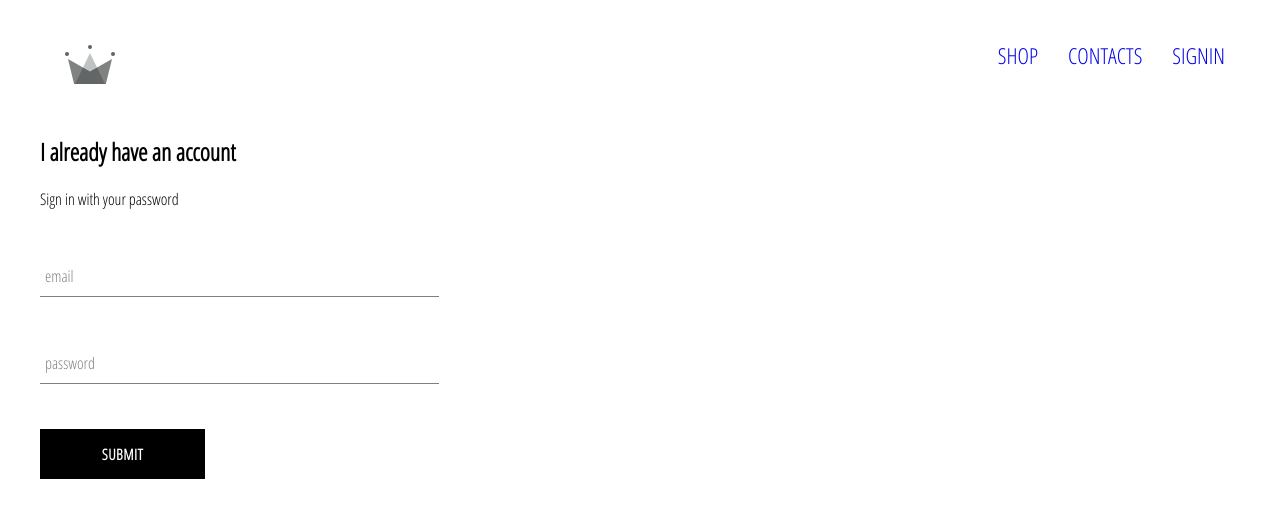
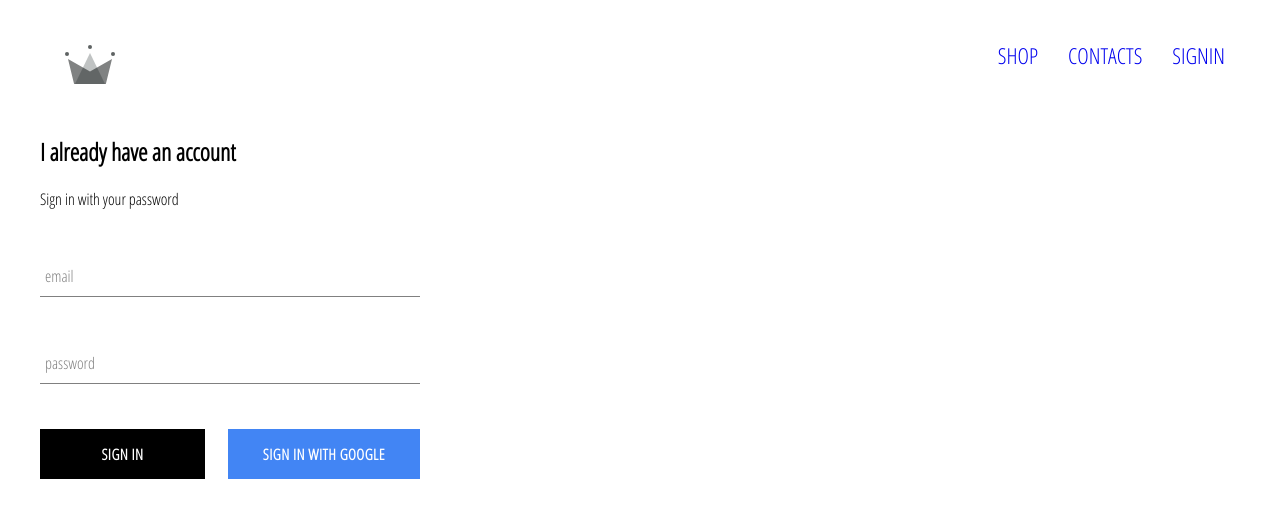
Before and after one commit to IMGarry/clothing-shop-ztm, a React (Create React App) app: page /signin in a window 1280 px wide. Shown: the top 518 px of the page. Built offline with nearby package versions, Linux system fonts and the light colour scheme; no server answers; a web font is replaced by a local one.

Commit message:
integrate firebase DB and sign-in with Google

```diff
--- a/package.json
+++ b/package.json
@@ -6,6 +6,7 @@
     "@testing-library/jest-dom": "^5.11.4",
     "@testing-library/react": "^11.1.0",
     "@testing-library/user-event": "^12.1.10",
+    "firebase": "^9.6.1",
     "node-sass": "4.14.1",
     "react": "^17.0.2",
     "react-dom": "^17.0.2",
--- a/src/App.css
+++ b/src/App.css
@@ -47,3 +47,7 @@
 a{
   text-decoration: none;
 }
+
+* {
+  box-sizing: border-box;
+}
--- a/src/App.js
+++ b/src/App.js
@@ -1,23 +1,47 @@
-import React from 'react'
-import './App.css'
-import HomePage from './pages/homepage/homepage.component'
-import ShopPage from './pages/shop/shop.component'
-import Header from './components/header/header.component'
-import SignInAndSingUpPage from './pages/sign-in-and-sing-up/sign-in-and-sing-up.component'
+import React from "react";
+import "./App.css";
+import HomePage from "./pages/homepage/homepage.component";
+import ShopPage from "./pages/shop/shop.component";
+import Header from "./components/header/header.component";
+import SignInAndSingUpPage from "./pages/sign-in-and-sing-up/sign-in-and-sing-up.component";
+import { auth } from "./firebase/firebase.utils";
 
-import { Route, Routes } from 'react-router-dom'
+import { Route, Routes } from "react-router-dom";
 
-function App() {
+class App extends React.Component {
+  constructor() {
+    super();
+
+    this.state = {
+      currentUser : null
+    }
+  }
+
+  unsubscribeFromAuth = null
+
+  componentDidMount(){
+    this.unsubscribeFromAuth = auth.onAuthStateChanged(user => {
+      this.setState({currentUser:user})
+      console.log(user)
+    })
+
+  } c
+  componentWillUnmount() {
+    this.unsubscribeFromAuth()
+  }
+
+  render() {
     return (
       <div>
-      <Header />
+        <Header currentUser={this.state.currentUser}/>
         <Routes>
           <Route path="/" element={<HomePage />} />
           <Route path="/shop" element={<ShopPage />} />
           <Route path="/signin" element={<SignInAndSingUpPage />} />
         </Routes>
       </div>
-  )
+    );
+  }
 }
 
-export default App
+export default App;
--- a/src/components/custom-button/custom-button.component.jsx
+++ b/src/components/custom-button/custom-button.component.jsx
@@ -1,10 +1,10 @@
 import React from 'react'
 import './custom-button.styles.scss'
 
-const CustomButton  = ({children, ...otherProps}) => {
+const CustomButton  = ({children, isGoogleSignIn, ...otherProps}) => {
     console.log(children)
     return (
-    <button className='custom-button' {...otherProps}>
+    <button className= {`${isGoogleSignIn ? 'google-sign-in' : ''} custom-button`} {...otherProps}>
         {children}
     </button>
     )
--- a/src/components/custom-button/custom-button.styles.scss
+++ b/src/components/custom-button/custom-button.styles.scss
@@ -19,4 +19,15 @@
       color: black;
       border: 1px solid black;
     }
+    &.google-sign-in {
+      background-color: #4285f4;
+      color: white;
+
+
+
+      &:hover {
+        background-color: #357ae8;
+        border: none;
+      }
+    }
   }
--- a/src/components/header/header.component.jsx
+++ b/src/components/header/header.component.jsx
@@ -1,16 +1,16 @@
-import React from 'react'
-import './header.styles.scss'
-import { Link } from 'react-router-dom'
-import { ReactComponent as Logo } from '../../assets/crown.svg'
+import React from "react";
+import "./header.styles.scss";
+import { Link } from "react-router-dom";
+import { auth } from "../../firebase/firebase.utils";
+import { ReactComponent as Logo } from "../../assets/crown.svg";
 
-const Header = () => (
+const Header = ({ currentUser }) => (
   <div className="header">
     <Link to="/" className="logo-container">
       <Logo className="logo" />
     </Link>
 
     <div className="options">
-
       <Link to="/shop" className="option">
         SHOP
       </Link>
@@ -19,12 +19,17 @@
         CONTACTS
       </Link>
 
-      <Link to="/signin" className="option">
-        SIGNIN
-      </Link>
-
+      {currentUser ? (
+        <div className="option" onClick={() => auth.signOut()}>
+          SIGN OUT
+        </div>
+      ) : (
+        <Link to="/signin" className="option">
+          SIGNIN
+        </Link>
+      )}
     </div>
   </div>
-)
+);
 
-export default Header
+export default Header;
--- a/src/components/header/header.styles.scss
+++ b/src/components/header/header.styles.scss
@@ -21,6 +21,7 @@
     .option {
       padding: 10px 15px;
       font-size: 22px;
+      cursor: pointer;
     }
   }
 }
--- a/src/components/sing-in/sign-in.component.jsx
+++ b/src/components/sing-in/sign-in.component.jsx
@@ -1,8 +1,10 @@
 import React from "react";
-import './sign-in.styles.scss';
+import "./sign-in.styles.scss";
 
 import FormInput from "../form-input/form-input.component";
 import CustomButton from "../custom-button/custom-button.component";
+import { signInWithGoogle } from "../../firebase/firebase.utils";
+
 class SignIn extends React.Component {
   constructor(props) {
     super(props);
@@ -31,25 +33,29 @@
         <span>Sign in with your password</span>
 
         <form onSubmit={this.handleSubmit}>
-        <FormInput
-            name='email'
-            type='email'
+          <FormInput
+            name="email"
+            type="email"
             handleChange={this.handleChange}
             value={this.state.email}
-            label='email'
-            required
+            label="email"
           />
           <FormInput
-            name='password'
-            type='password'
+            name="password"
+            type="password"
             value={this.state.password}
             handleChange={this.handleChange}
-            label='password'
-            required
+            label="password"
           />
           {/* <label htmlFor="password">Password</label> */}
-
-          <CustomButton name="submit" type="submit" value="Submit Form">Submit</CustomButton>
+          <div className="buttons">
+            <CustomButton name="submit" type="submit" value="Submit Form">
+              Sign In
+            </CustomButton>
+            <CustomButton onClick={signInWithGoogle} isGoogleSignIn>
+              Sign in with Google
+            </CustomButton>
+          </div>
         </form>
       </div>
     );
--- a/src/components/sing-in/sign-in.styles.scss
+++ b/src/components/sing-in/sign-in.styles.scss
@@ -1,5 +1,15 @@
 .sign-in {
-  width: 30vw;
+  width: 380px;
   display: flex;
   flex-direction: column;
 }
+
+.title {
+  margin: 10px 0;
+}
+
+
+.buttons {
+  display: flex;
+  justify-content: space-between;
+}
--- /dev/null
+++ b/src/firebase/firebase.utils.js
@@ -0,0 +1,25 @@
+import firebase from "firebase/compat/app";
+import "firebase/compat/firestore";
+import "firebase/compat/auth";
+
+const config = {
+  apiKey: "AIzaSyCbRya0_1BMfnbUNBmcoe7rL1mRjp-pIGw",
+  authDomain: "ztm-shop-db.firebaseapp.com",
+  projectId: "ztm-shop-db",
+  storageBucket: "ztm-shop-db.appspot.com",
+  messagingSenderId: "839950897042",
+  appId: "1:839950897042:web:2cb26a90a688cfbe95bb4b",
+};
+
+firebase.initializeApp(config);
+
+export const auth = firebase.auth();
+export const firestore = firebase.firestore();
+
+const provider = new firebase.auth.GoogleAuthProvider();
+
+provider.setCustomParameters({ prompt: "select_account" });
+
+export const signInWithGoogle = () => auth.signInWithPopup(provider);
+
+export default firebase;
```
Also changed, not shown: 1 other file (tests, documents, lock files or other folders). Lines whose indentation alone changed are shown as unchanged.
